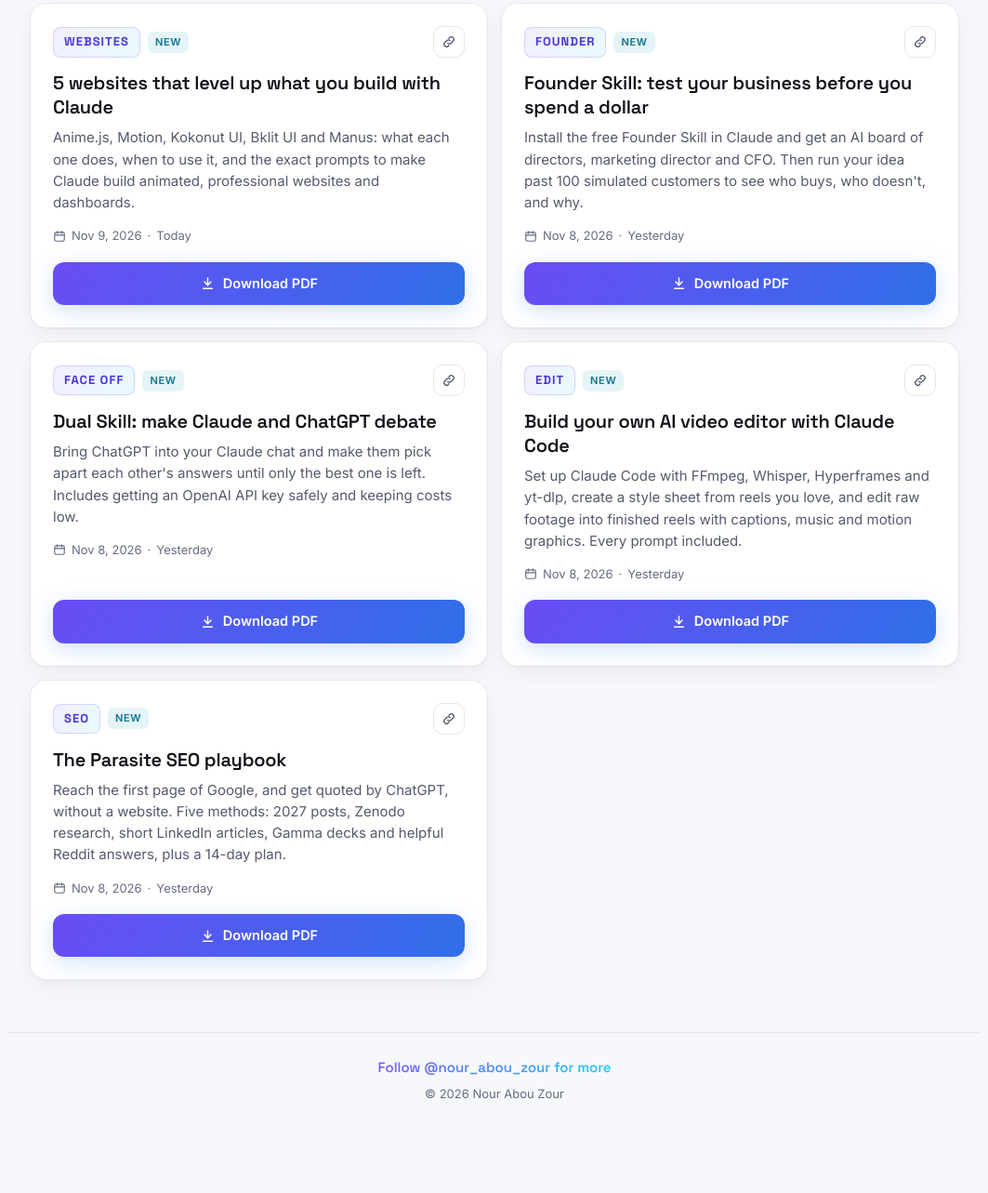
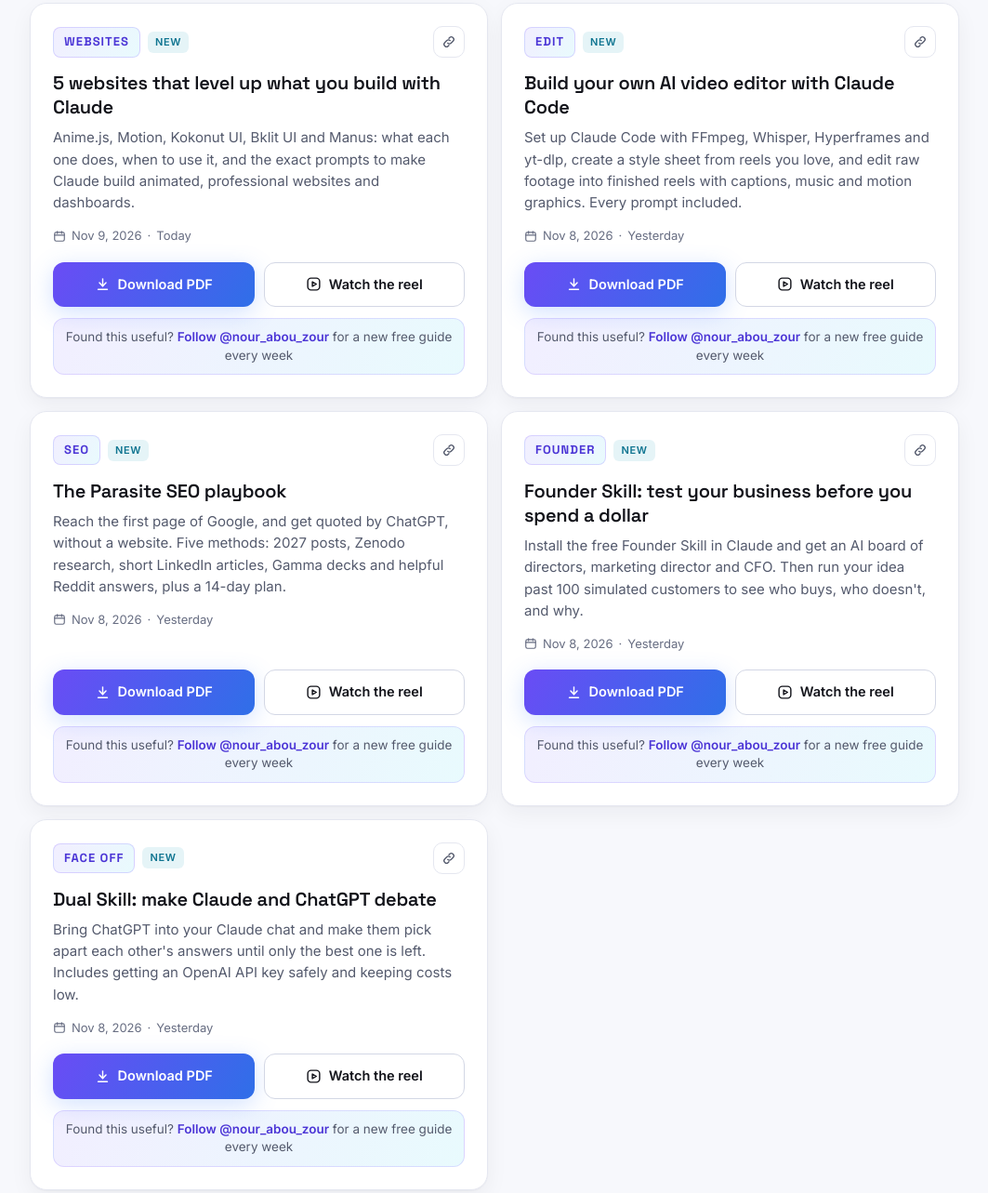
Before and after one commit to NourAbouZour/tutorials, a plain HTML site: page index.html in a window 1280 px wide. Shown: the part 565-1848 px from the top of the page at 93% size, without its empty margins (108-1171 px from the left). Before the commit the page ends 1791 px from the top, so only its background shows below. Drawn offline with Linux system fonts and the light colour scheme.

Commit message:
Add Instagram reel links and a follow prompt to each guide
Co-Authored-By: Claude Opus 5.5 <noreply@anthropic.com>

```diff
--- a/app.js
+++ b/app.js
@@ -180,6 +180,11 @@
         '<p dir="auto">' + highlight(g.description, q) + "</p>" +
         meta +
         '<div class="actions' + (videoBtn ? "" : " single") + '">' + pdfBtn + videoBtn + "</div>" +
+        (handle
+          ? '<a class="follow-cta" href="' + escapeHtml(ig) + '" target="_blank" rel="noopener">' +
+              "Found this useful? <strong>Follow " + escapeHtml(handle) + "</strong> for a new free guide every week" +
+            "</a>"
+          : "") +
       "</article>"
     );
   }
--- a/guides.js
+++ b/guides.js
@@ -46,15 +46,31 @@ window.GUIDES = [
     title: "5 websites that level up what you build with Claude",
     description: "Anime.js, Motion, Kokonut UI, Bklit UI and Manus: what each one does, when to use it, and the exact prompts to make Claude build animated, professional websites and dashboards.",
     pdf: "websites.pdf",
-    video: "",
+    video: "https://www.instagram.com/reel/DfhvY4Ps7yV/",
     date: "2026-11-09"
+  },
+  {
+    word: "EDIT",
+    title: "Build your own AI video editor with Claude Code",
+    description: "Set up Claude Code with FFmpeg, Whisper, Hyperframes and yt-dlp, create a style sheet from reels you love, and edit raw footage into finished reels with captions, music and motion graphics. Every prompt included.",
+    pdf: "edit.pdf",
+    video: "https://www.instagram.com/reel/DfZrtJBTJGA/",
+    date: "2026-11-08"
+  },
+  {
+    word: "SEO",
+    title: "The Parasite SEO playbook",
+    description: "Reach the first page of Google, and get quoted by ChatGPT, without a website. Five methods: 2027 posts, Zenodo research, short LinkedIn articles, Gamma decks and helpful Reddit answers, plus a 14-day plan.",
+    pdf: "seo.pdf",
+    video: "https://www.instagram.com/reel/DfUjRvDTEoJ/",
+    date: "2026-11-08"
   },
   {
     word: "FOUNDER",
     title: "Founder Skill: test your business before you spend a dollar",
     description: "Install the free Founder Skill in Claude and get an AI board of directors, marketing director and CFO. Then run your idea past 100 simulated customers to see who buys, who doesn't, and why.",
     pdf: "founder.pdf",
-    video: "",
+    video: "https://www.instagram.com/reel/DfR9UgOzDc2/",
     date: "2026-11-08"
   },
   {
@@ -62,23 +78,7 @@ window.GUIDES = [
     title: "Dual Skill: make Claude and ChatGPT debate",
     description: "Bring ChatGPT into your Claude chat and make them pick apart each other's answers until only the best one is left. Includes getting an OpenAI API key safely and keeping costs low.",
     pdf: "face-off.pdf",
-    video: "",
-    date: "2026-11-08"
-  },
-  {
-    word: "EDIT",
-    title: "Build your own AI video editor with Claude Code",
-    description: "Set up Claude Code with FFmpeg, Whisper, Hyperframes and yt-dlp, create a style sheet from reels you love, and edit raw footage into finished reels with captions, music and motion graphics. Every prompt included.",
-    pdf: "edit.pdf",
-    video: "",
-    date: "2026-11-08"
-  },
-  {
-    word: "SEO",
-    title: "The Parasite SEO playbook",
-    description: "Reach the first page of Google, and get quoted by ChatGPT, without a website. Five methods: 2027 posts, Zenodo research, short LinkedIn articles, Gamma decks and helpful Reddit answers, plus a 14-day plan.",
-    pdf: "seo.pdf",
-    video: "",
+    video: "https://www.instagram.com/reel/DfHqIqUTQNM/",
     date: "2026-11-08"
   }
 ];
--- a/style.css
+++ b/style.css
@@ -395,3 +395,21 @@ mark { background: var(--mark); color: inherit; border-radius: 4px; padding: 0 2
 @media (prefers-reduced-motion: reduce) {
   * { transition: none !important; }
 }
+
+/* Follow prompt under each guide */
+.follow-cta {
+  display: block;
+  margin-top: 12px;
+  padding: 10px 12px;
+  border-radius: 12px;
+  background: var(--grad-soft);
+  border: 1px solid rgba(124, 92, 255, .18);
+  color: var(--muted);
+  font-size: 13.5px;
+  line-height: 1.45;
+  text-align: center;
+  text-decoration: none;
+  transition: border-color .15s ease;
+}
+.follow-cta strong { color: var(--ink-accent); font-weight: 600; }
+.follow-cta:hover { border-color: rgba(124, 92, 255, .45); }
```
